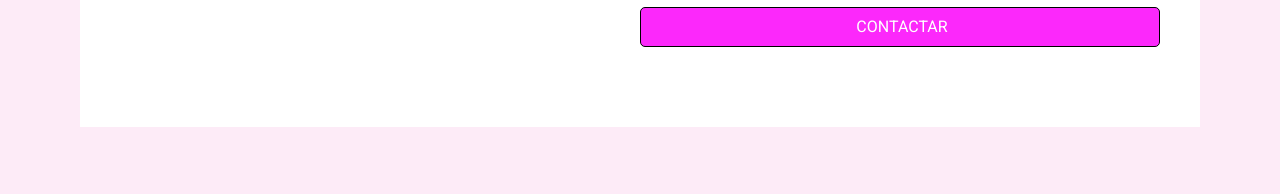
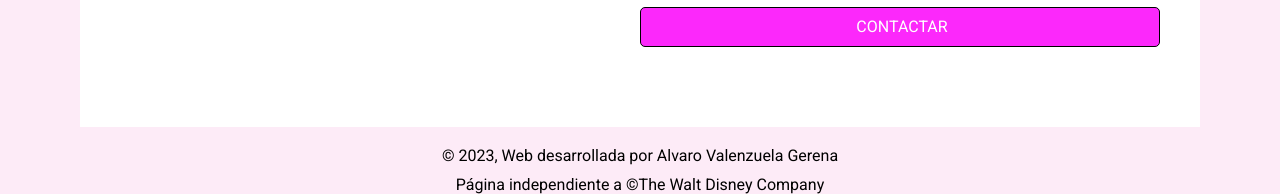
Before and after one commit to AlvaroValenzuela99/kitty-in-disneyland, a plain HTML site: page index.html in a window 1280 px wide. Shown: the part 5308-5502 px from the top of the page. Before the commit the page ends 5435 px from the top, so only its background shows below. Drawn offline with Linux system fonts and the light colour scheme.

Commit message:
added copyright in footer and changed whatsapp message

```diff
--- a/index.html
+++ b/index.html
@@ -68,7 +68,7 @@
 
                         <div class="precio">
                             <p>Precio total: <span>2.520,3</span> USD</p>
-                            <a href="https://wa.me/34621316205?text=Hola!%20Quiero%20más%20información!" target="_blank"><button class="btn">Lo quiero</button></a>
+                            <a href="https://wa.me/34621316205?text=Hola,%20Kitty.%20Quiero%20un%20presupuesto%20para%20viajar%20a%20Disney!" target="_blank"><button class="btn">Lo quiero</button></a>
                         </div>
 
                     </div>
@@ -87,7 +87,7 @@
 
                         <div class="precio">
                             <p>Precio total: <span>3.607,46</span> USD</p>
-                            <a href="https://wa.me/34621316205?text=Hola!%20Quiero%20más%20información!" target="_blank"><button class="btn">Lo quiero</button></a>
+                            <a href="https://wa.me/34621316205?text=Hola,%20Kitty.%20Quiero%20un%20presupuesto%20para%20viajar%20a%20Disney!" target="_blank"><button class="btn">Lo quiero</button></a>
                         </div>
 
                     </div>
@@ -106,7 +106,7 @@
 
                         <div class="precio">
                             <p>Precio total: <span>2.599,18</span> USD</p>
-                            <a href="https://wa.me/34621316205?text=Hola!%20Quiero%20más%20información!" target="_blank"><button class="btn">Lo quiero</button></a>
+                            <a href="https://wa.me/34621316205?text=Hola,%20Kitty.%20Quiero%20un%20presupuesto%20para%20viajar%20a%20Disney!" target="_blank"><button class="btn">Lo quiero</button></a>
                         </div>
 
                     </div>
@@ -125,7 +125,7 @@
 
                         <div class="precio">
                             <p>Precio total: <span>1.612,2</span> €</p>
-                            <a href="https://wa.me/34621316205?text=Hola!%20Quiero%20más%20información!" target="_blank"><button class="btn">Lo quiero</button></a>
+                            <a href="https://wa.me/34621316205?text=Hola,%20Kitty.%20Quiero%20un%20presupuesto%20para%20viajar%20a%20Disney!" target="_blank"><button class="btn">Lo quiero</button></a>
                         </div>
 
                     </div>
@@ -219,6 +219,10 @@
             </form>
         </div>
     </footer>
+    <div class="container derechos">
+        <p>&copy 2023, Web desarrollada por Alvaro Valenzuela Gerena</p>
+        <p>Página independiente a &copyThe Walt Disney Company</p>
+    </div>
     <script src="index.js"></script>
 </body>
 </html>
--- a/styles/style.css
+++ b/styles/style.css
@@ -350,6 +350,18 @@ aside{
     background-color: var(--rosaMas);
 }
 
+.derechos{
+    margin-top: 20px;
+    display: flex;
+    flex-direction: column;
+    gap: 10px;
+    justify-content: center;
+    align-items: center;
+}
+.derechos p{
+    margin: 0;
+}
+
 /* Media Queries */
 @media(max-width: 1500px){
 
```
